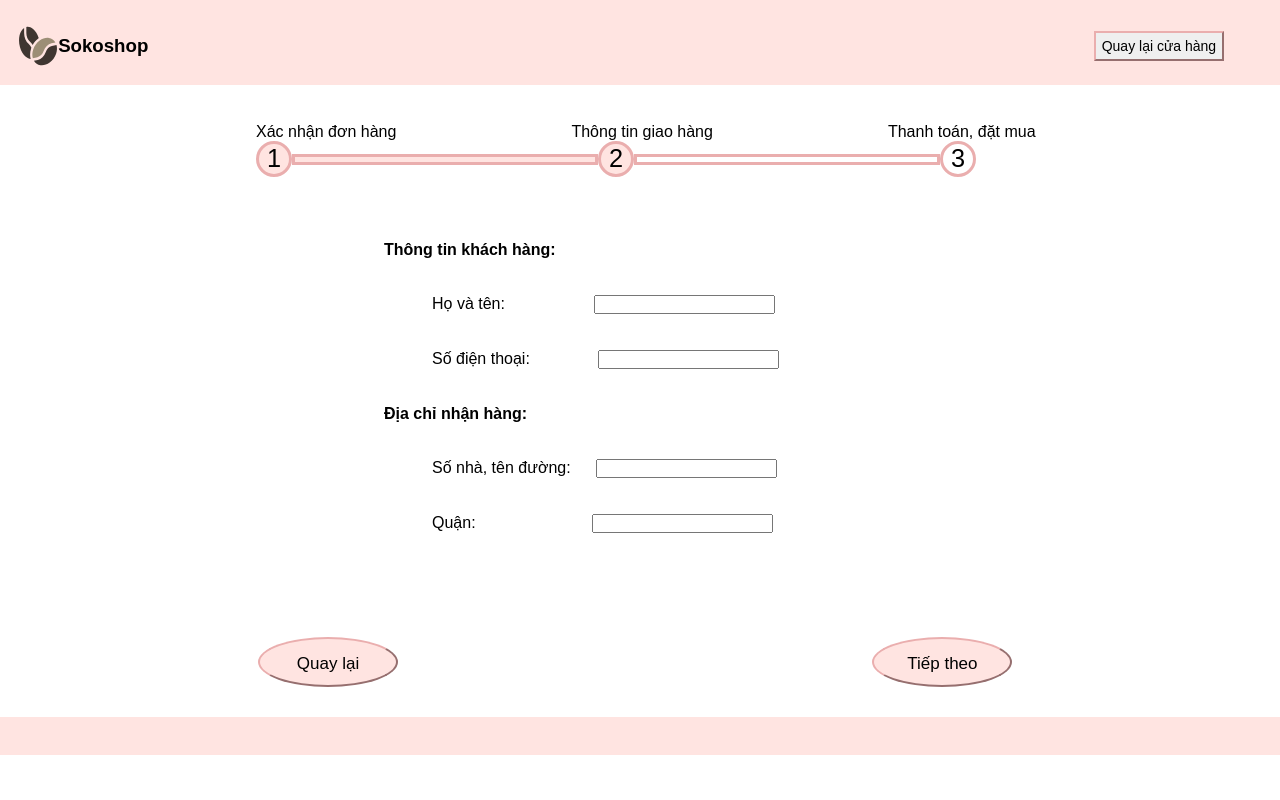
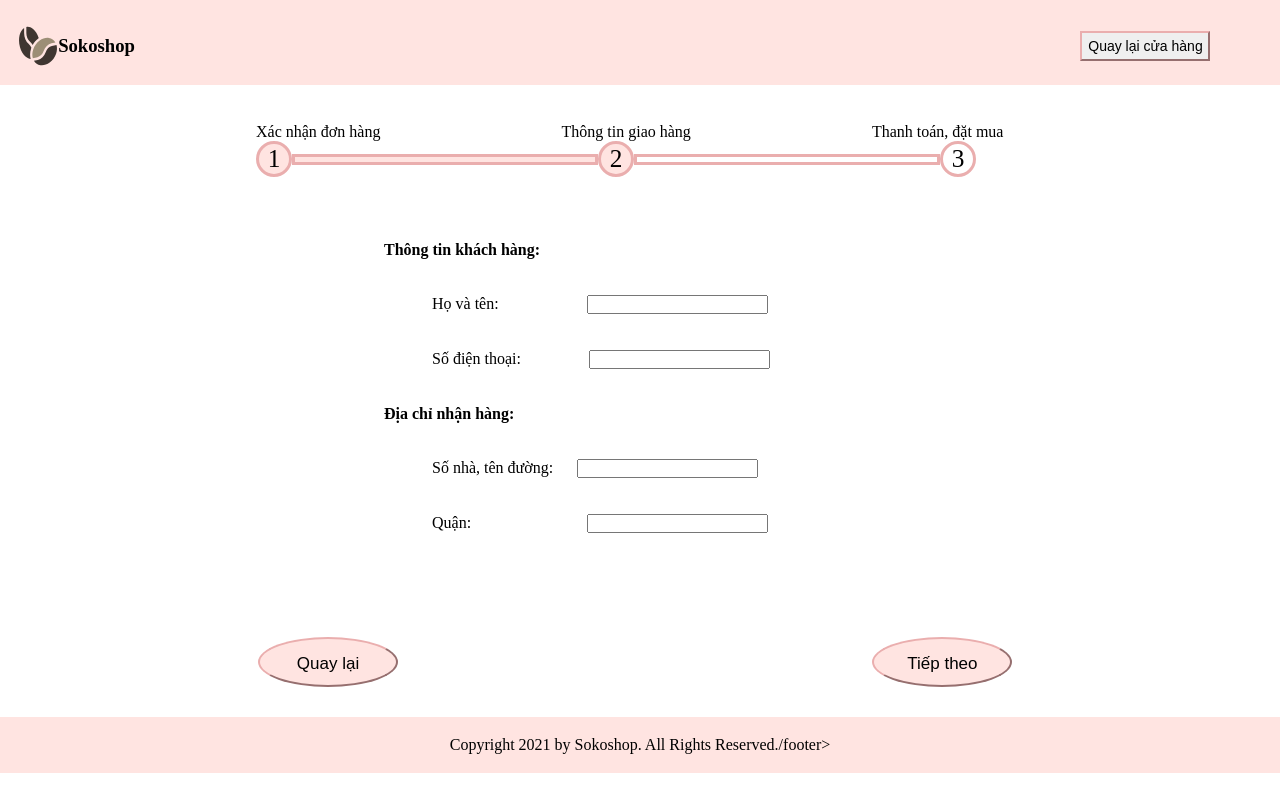
Before and after one commit to thanhvodev/Coffe-shop, a PHP site: page /Checkout-Addressinfo.html in a window 1280 px wide. Run offline with PHP 8.4, Linux system fonts and the light colour scheme.

Commit message:
fix UI checkout

```diff
--- a/Huong/Checkout-Addressinfo.html
+++ b/Huong/Checkout-Addressinfo.html
@@ -4,7 +4,7 @@
     <meta charset="UTF-8">
     <meta http-equiv="X-UA-Compatible" content="IE=edge">
     <meta name="viewport" content="width=device-width, initial-scale=1.0">
-    <title>Sokoshop</title>
+    <title>Thanh toán| Nhập thông tin giao hàng</title>
     <link rel="shortcut icon" type="image/x-icon" href="image/logo.svg" />
     <link rel = "stylesheet" href="Checkout-General.css">
 </head>
@@ -66,5 +66,5 @@
         </div>
     </div>
 </body>
-<footer></footer>
+<footer>Copyright 2021 by Sokoshop. All Rights Reserved./footer>
 </html>
--- a/Huong/Checkout-General.css
+++ b/Huong/Checkout-General.css
@@ -1,7 +1,6 @@
 * {
   margin: 0;
   padding: 0;
-  font-family: 'Arial';
 }
 
 #header {
@@ -196,5 +195,6 @@ tr:nth-child(odd) {
 footer {
   background-color: #FFE4E1;
   padding: 1.5%;
+  text-align: center;
 }
 /*# sourceMappingURL=Checkout-General.css.map */
--- a/Huong/Checkout-General.scss
+++ b/Huong/Checkout-General.scss
@@ -1,7 +1,6 @@
 * {
     margin: 0;
     padding: 0;
-    font-family: 'Arial';
   }
 
 
@@ -160,4 +159,5 @@ table {
 footer {
     background-color: #FFE4E1;
     padding: 1.5%;
+    text-align: center;
 }
--- a/Huong/Checkout-Payment.html
+++ b/Huong/Checkout-Payment.html
@@ -4,7 +4,7 @@
     <meta charset="UTF-8">
     <meta http-equiv="X-UA-Compatible" content="IE=edge">
     <meta name="viewport" content="width=device-width, initial-scale=1.0">
-    <title>Sokoshop</title>
+    <title>Thanh toán</title>
     <link rel="shortcut icon" type="image/x-icon" href="image/logo.svg" />
     <link rel = "stylesheet" href="Checkout-General.css">
     <script src="Checkout.js"></script>
@@ -82,5 +82,5 @@
         </div>
     </div>
 </body>
-<footer></footer>
+<footer>Copyright 2021 by Sokoshop. All Rights Reserved.</footer>
 </html>
--- a/Huong/Checkout-Vadidate.html
+++ b/Huong/Checkout-Vadidate.html
@@ -4,7 +4,7 @@
     <meta charset="UTF-8">
     <meta http-equiv="X-UA-Compatible" content="IE=edge">
     <meta name="viewport" content="width=device-width, initial-scale=1.0">
-    <title>Sokoshop</title>
+    <title>Thanh toán| Xác nhận đơn hàng</title>
     <link rel="shortcut icon" type="image/x-icon" href="image/logo.svg" />
     <link rel = "stylesheet" href="Checkout-General.css">
 </head>
@@ -54,5 +54,5 @@
         </div>
     </div>
 </body>
-<footer></footer>
+<footer>Copyright 2021 by Sokoshop. All Rights Reserved.</footer>
 </html>
```
Also changed, not shown: 1 other file.
